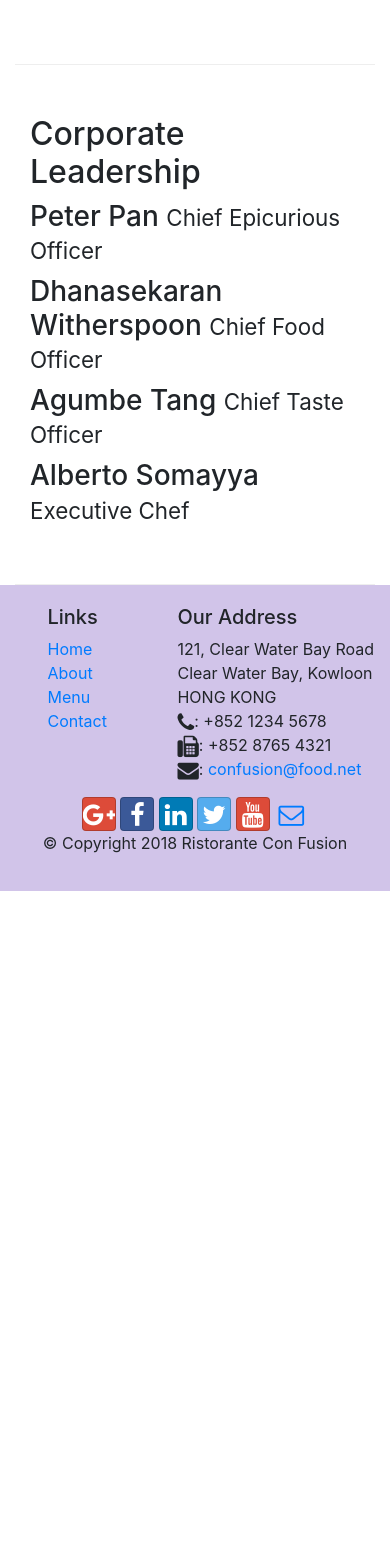
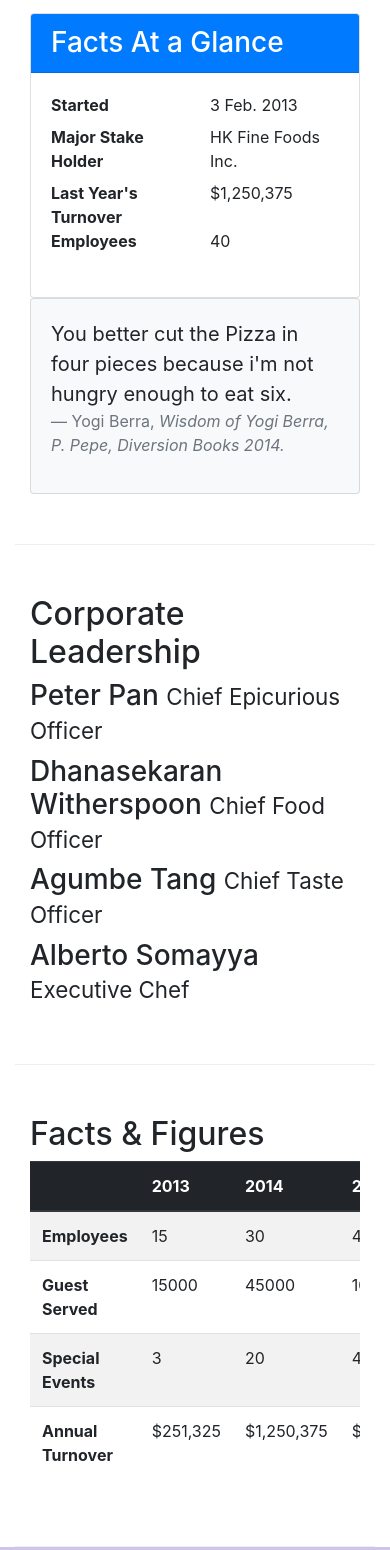
Before and after one commit to Nenenj/FRONT-END-WEB-UI-FRAMEWORKS, a website: page aboutus.html in a window 390 px wide. Shown: the part 1037-2587 px from the top of the page. Before the commit the page ends 1928 px from the top, so only its background shows below. Drawn offline with nearby package versions, Linux system fonts and the light colour scheme.

Commit message:
Tables and Cards

```diff
--- a/aboutus.html
+++ b/aboutus.html
@@ -67,7 +67,34 @@
                 <p>Started in 2010, Ristorante con Fusion quickly established itself as a culinary icon par excellence in Hong Kong. With its unique brand of world fusion cuisine that can be found nowhere else, it enjoys patronage from the A-list clientele in Hong Kong.  Featuring four of the best three-star Michelin chefs in the world, you never know what will arrive on your plate the next time you visit us.</p>
                 <p>The restaurant traces its humble beginnings to <em>The Frying Pan</em>, a successful chain started by our CEO, Mr. Peter Pan, that featured for the first time the world's best cuisines in a pan.</p>
             </div>
-            <div class="col-12 col-sm">
+            <div class="col-sm">
+                <div class="card">
+                    <h3 class="card-header bg-primary text-white">Facts At a Glance</h3>
+                    <div class="card-body">
+                        <dl class="row">
+                            <dt class="col-6">Started</dt>
+                            <dd class="col-6">3 Feb. 2013</dd>
+                            <dt class="col-6">Major Stake Holder</dt>
+                            <dd class="col-6">HK Fine Foods Inc.</dd>
+                            <dt class="col-6">Last Year's Turnover</dt>
+                            <dd class="col-6">$1,250,375</dd>
+                            <dt class="col-6">Employees</dt>
+                            <dd class="col-6">40</dd>
+                        </dl>
+                    </div>
+
+                </div>
+            </div>
+            <div class="col-12">
+                <div class="card card-body bg-light">
+                    <blockquote class="blockquote">
+                        <p class="mb-0">You better cut the Pizza in four pieces because i'm not hungry enough to eat six.
+                        </p>
+                        <footer class="blockquote-footer">Yogi Berra,
+                            <cite title="Source Title">Wisdom of Yogi Berra, P. Pepe, Diversion Books 2014.</cite>
+                        </footer>
+                    </blockquote>
+                </div>
             </div>
         </div>
 
@@ -91,6 +118,50 @@
                 <div class="d-none d-sm-block">
                 <p>Award winning three-star Michelin chef with wide International experience having worked closely with whos-who in the culinary world, he specializes in creating mouthwatering Indo-Italian fusion experiences. He says, <em>Put together the cuisines from the two craziest cultures, and you get a winning hit! Amma Mia!</em></p>
             </div></div>
+       </div>
+       <div class="row row-content">
+           <div class="col-12 col-sm-9">
+               <h2>Facts &amp; Figures</h2>
+               <div class="table-responsive">
+                   <table class="table table-striped">
+                       <thead class="thead-dark">
+                           <tr>
+                               <th>&nbsp;</th>
+                               <th>2013</th>
+                               <th>2014</th>
+                               <th>2015</th>
+                           </tr>
+                       </thead>
+                       <tbody>
+                           <tr>
+                               <th>Employees</th>
+                               <td>15</td>
+                               <td>30</td>
+                               <td>40</td>
+                           </tr>
+                           <tr>
+                               <th>Guest Served</th>
+                               <td>15000</td>
+                               <td>45000</td>
+                               <td>100,000</td>
+                           </tr>
+                           <tr>
+                               <th>Special Events</th>
+                               <td>3</td>
+                               <td>20</td>
+                               <td>45</td>
+                           </tr>
+                           <tr>
+                               <th>Annual Turnover</th>
+                               <td>$251,325</td>
+                               <td>$1,250,375</td>
+                               <td>$3,000,000</td>
+                           </tr>
+                       </tbody>
+                   </table>
+               </div>
+           </div>
+           <div class="col-12 col-sm-3"></div>
        </div>
 
     </div>
```
